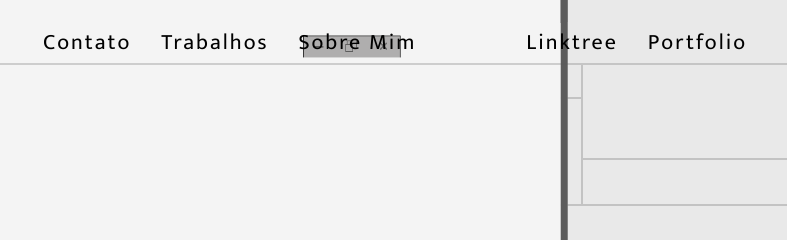
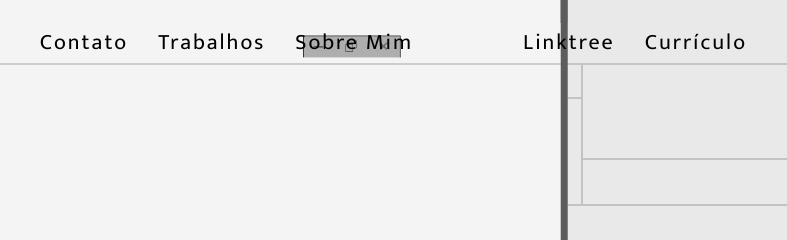
Before and after one commit to Da-ntas/Meu-Portfolio, a plain HTML site: page index.html in a window 1280 px wide. Shown: the top 240 px of the page, 453-1240 px from the left. Drawn offline with Linux system fonts and the light colour scheme.

Commit message:
Update index.html

```diff
--- a/index.html
+++ b/index.html
@@ -24,7 +24,7 @@
                     Linktree
                 </a>
                 <a href="https://drive.google.com/file/d/1qzgTV7qUu2sOnkPczqzrUTebt7I_hbMj/view?usp=sharing" target="_blank" class="underl">
-                   Portfolio
+                   Currículo
                 </a>
             </div>
         </div>
```
